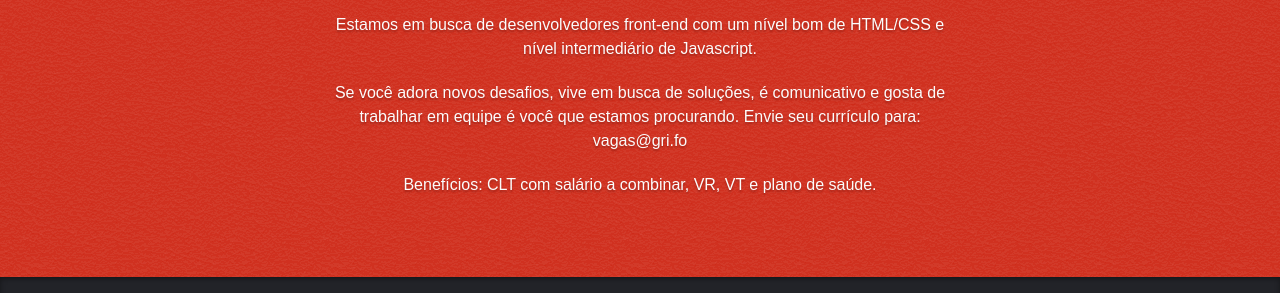
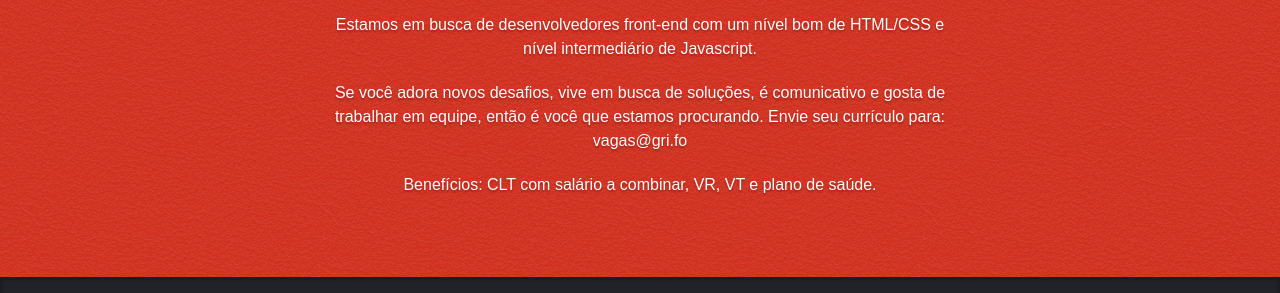
Before and after one commit to grifo/grifo.github.com, a Jekyll site: the page built from index.html, in a window 1280 px wide and 900 px high, scrolled down 2151 px, cut to the strip 283-576 px from the top of the window. Built offline with Jekyll 4.4.1, drawn with Linux system fonts in a browser that asks for light colours; Markdown is read by kramdown in place of the engine named in the settings.

Commit message:
então do vítor + links external

```diff
--- a/index.html
+++ b/index.html
@@ -109,7 +109,7 @@
     <section class="vagas content" id="vagas">
         <h2>Faça parte da Grifo</h2>
         <p>Estamos em busca de desenvolvedores front-end com um nível bom de HTML/CSS e nível intermediário de Javascript.</p>
-        <p>Se você adora novos desafios, vive em busca de soluções, é comunicativo e gosta de trabalhar em equipe é você que estamos procurando. Envie seu currículo para: <a href="mailto:vagas@gri.fo">vagas@gri.fo</a></p>
+        <p>Se você adora novos desafios, vive em busca de soluções, é comunicativo e gosta de trabalhar em equipe, então é você que estamos procurando. Envie seu currículo para: <a href="mailto:vagas@gri.fo">vagas@gri.fo</a></p>
 
     <p>Benefícios: CLT com salário a combinar, VR, VT e plano de saúde.</p>
     </section>
@@ -131,9 +131,13 @@
             </div>
         </div>
     </section>
-
-    <footer>
-
-    </footer>
+    <script>
+    if (document.querySelector){
+        var links = document.querySelectorAll('a[rel=external]')
+        ;[].slice.call(links).forEach(function(link){
+            link.target = '_blank'
+        })
+    }
+    </script>
 </body>
 </html>
```
